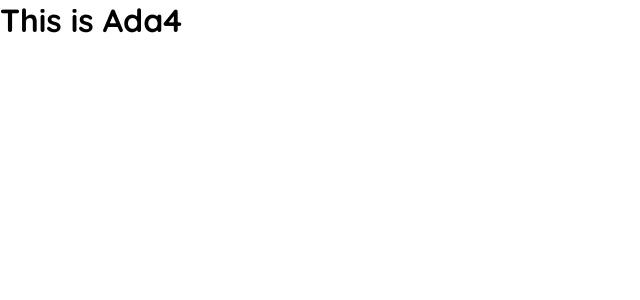
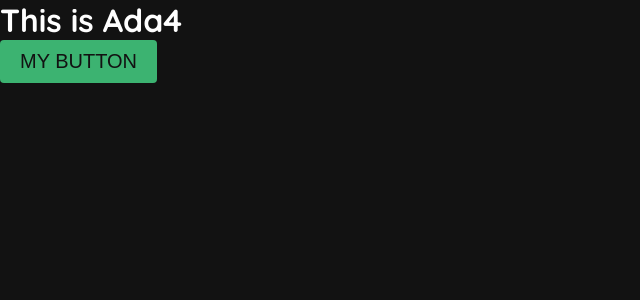
Before and after one commit to gustavosinacio/ada4, a React app: page / in a window 1280 px wide. Shown: the top 300 px of the page, without its empty margins (0-640 px from the left). Built offline with nearby package versions, Linux system fonts and the light colour scheme.

Commit message:
adds theme & atom button with ripple effect

```diff
--- a/src/App.tsx
+++ b/src/App.tsx
@@ -1,7 +1,15 @@
+import { ThemeProvider } from 'styled-components'
+
+import { Button } from './atoms/Button'
+import { theme } from './theme/theme'
+
 export function App() {
   return (
-    <div>
-      <h1>This is Ada4</h1>
-    </div>
+    <ThemeProvider theme={theme}>
+      <div>
+        <h1>This is Ada4</h1>
+        <Button>my button</Button>
+      </div>
+    </ThemeProvider>
   )
 }
--- /dev/null
+++ b/src/atoms/Button/Button.styles.ts
@@ -0,0 +1,31 @@
+import styled, { css } from 'styled-components'
+
+export const Container = styled.button(
+  ({ theme }) => css`
+    color: ${theme.colors.buttonText};
+    padding: 10px 20px;
+    font-size: 20px;
+    text-transform: uppercase;
+
+    border: 0;
+    border-radius: 4px;
+    transition: background 1s;
+
+    background: ${theme.colors.primary}
+      radial-gradient(circle, transparent 1%, ${theme.colors.primary} 1%)
+      center/15000%;
+
+    &:hover {
+      background: ${theme.colors.primaryLight}
+        radial-gradient(circle, transparent 1%, ${theme.colors.primary} 1%)
+        center/15000%;
+      cursor: pointer;
+    }
+
+    &:active {
+      background-color: ${theme.colors.primaryDark};
+      background-size: 100%;
+      transition: background 0s;
+    }
+  `
+)
--- /dev/null
+++ b/src/atoms/Button/Button.tsx
@@ -0,0 +1,5 @@
+import * as S from './Button.styles'
+
+export function Button({ children }: ButtonProps) {
+  return <S.Container>{children}</S.Container>
+}
--- /dev/null
+++ b/src/atoms/Button/Button.types.d.ts
@@ -0,0 +1,3 @@
+interface ButtonProps {
+  children: string
+}
--- /dev/null
+++ b/src/atoms/Button/index.ts
@@ -0,0 +1 @@
+export * from './Button'
--- a/src/styles/global.css
+++ b/src/styles/global.css
@@ -8,6 +8,8 @@
 
 body {
   font-family: Quicksand, sans-serif;
+  background-color: #121212;
+  color: #fff;
 
   /* div {
     & + div {
--- /dev/null
+++ b/src/theme/index.ts
@@ -0,0 +1 @@
+export * from './theme'
--- /dev/null
+++ b/src/theme/theme.ts
@@ -0,0 +1,12 @@
+import { darken, lighten } from 'polished'
+
+const primary = '#3CB371'
+
+export const theme = {
+  colors: {
+    primary,
+    primaryDark: darken(0.1, primary),
+    primaryLight: lighten(0.1, primary),
+    buttonText: '#121212',
+  },
+}
--- a/webpack.config.js
+++ b/webpack.config.js
@@ -4,6 +4,11 @@ const HtmlWebpackPlugin = require('html-webpack-plugin')
 const ReactRefreshWebpackPlugin = require('@pmmmwh/react-refresh-webpack-plugin')
 
 const isDevelopment = process.env.NODE_ENV !== 'production'
+
+const createStyledComponentsTransformer =
+  require('typescript-plugin-styled-components').default
+
+const styledComponentsTransformer = createStyledComponentsTransformer()
 
 module.exports = {
   mode: isDevelopment ? 'development' : 'production',
@@ -41,6 +46,9 @@ module.exports = {
         use: {
           loader: require.resolve('babel-loader'),
           options: {
+            getCustomTransformers: () => ({
+              before: [styledComponentsTransformer],
+            }),
             plugins: [
               isDevelopment && require.resolve('react-refresh/babel'),
             ].filter(Boolean),
```
Also changed, not shown: package.json (+8 -1 lines), src/theme/styled.d.ts (added, +10 -0 lines), 1 other file (tests, documents, lock files or other folders).
